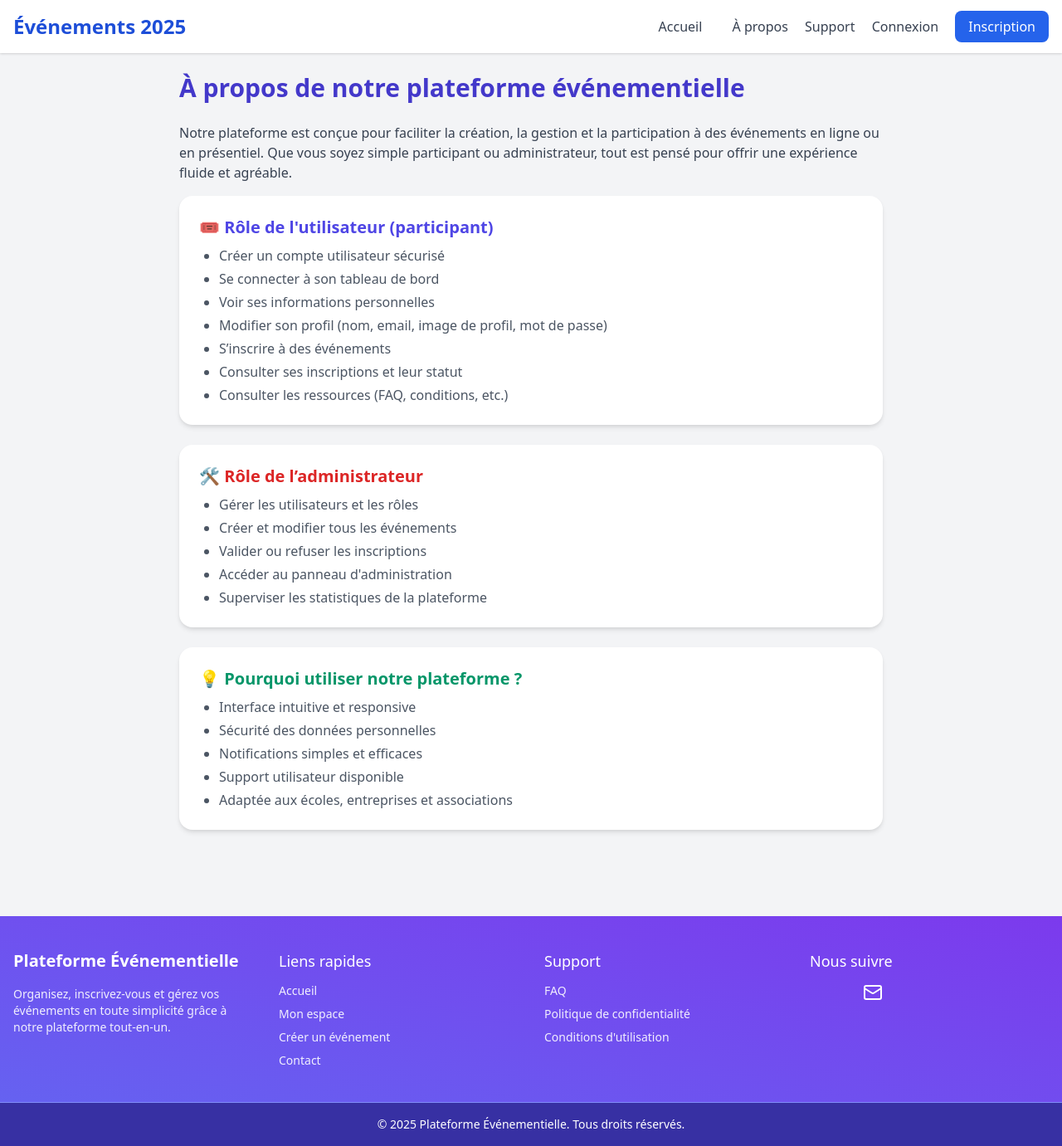
After one commit to charnelledev/plateforme_evenementielle_2025, a PHP site: page /evenement_2025/about.php in a window 1280 px wide. The commit adds this page. Shown: the whole page at 83% size. Run offline with PHP 8.4, Linux system fonts and the light colour scheme; style sheets or scripts are compiled from the project's sources.

Commit message:
plateforme_evenementielle

```diff
--- /dev/null
+++ b/about.php
@@ -0,0 +1,47 @@
+<?php include './includes/header.php'; ?>
+
+<div class="max-w-4xl mx-auto p-6">
+    <h1 class="text-3xl font-bold text-indigo-700 mb-6">À propos de notre plateforme événementielle</h1>
+
+    <p class="text-gray-700 mb-4">
+        Notre plateforme est conçue pour faciliter la création, la gestion et la participation à des événements en ligne ou en présentiel.
+        Que vous soyez simple participant ou administrateur, tout est pensé pour offrir une expérience fluide et agréable.
+    </p>
+
+    <div class="bg-white rounded-2xl shadow-md p-6 mb-6">
+        <h2 class="text-xl font-semibold text-indigo-600 mb-2">🎟 Rôle de l'utilisateur (participant)</h2>
+        <ul class="list-disc ml-6 text-gray-600 space-y-1">
+            <li>Créer un compte utilisateur sécurisé</li>
+            <li>Se connecter à son tableau de bord</li>
+            <li>Voir ses informations personnelles</li>
+            <li>Modifier son profil (nom, email, image de profil, mot de passe)</li>
+            <li>S’inscrire à des événements</li>
+            <li>Consulter ses inscriptions et leur statut</li>
+            <li>Consulter les ressources (FAQ, conditions, etc.)</li>
+        </ul>
+    </div>
+
+    <div class="bg-white rounded-2xl shadow-md p-6 mb-6">
+        <h2 class="text-xl font-semibold text-red-600 mb-2">🛠 Rôle de l’administrateur</h2>
+        <ul class="list-disc ml-6 text-gray-600 space-y-1">
+            <li>Gérer les utilisateurs et les rôles</li>
+            <li>Créer et modifier tous les événements</li>
+            <li>Valider ou refuser les inscriptions</li>
+            <li>Accéder au panneau d'administration</li>
+            <li>Superviser les statistiques de la plateforme</li>
+        </ul>
+    </div>
+
+    <div class="bg-white rounded-2xl shadow-md p-6">
+        <h2 class="text-xl font-semibold text-green-600 mb-2">💡 Pourquoi utiliser notre plateforme ?</h2>
+        <ul class="list-disc ml-6 text-gray-600 space-y-1">
+            <li>Interface intuitive et responsive</li>
+            <li>Sécurité des données personnelles</li>
+            <li>Notifications simples et efficaces</li>
+            <li>Support utilisateur disponible</li>
+            <li>Adaptée aux écoles, entreprises et associations</li>
+        </ul>
+    </div>
+</div>
+
+<?php include './includes/footer.php'; ?>
--- a/includes/header.php
+++ b/includes/header.php
@@ -22,8 +22,8 @@ $isAdmin = isset($_SESSION['role']) && $_SESSION['role'] === 'admin';
             <a href="/evenement_2025/index.php" class="text-2xl font-bold text-blue-700">Événements 2025</a>
             <nav class="space-x-4">
                 <a href="index.php" class="text-gray-700 hover:text-blue-600 font-medium">Accueil</a>
+                <a href="about.php" class="text-gray-700 hover:text-blue-600 font-medium">À propos</a>
                 <a href="support.php" class="text-gray-700  hover:text-blue-600 font-medium transition">Support</a>
-
                 <?php if ($isLoggedIn): ?>
                     <a href="dashboard.php" class="text-gray-700 hover:text-blue-600 font-medium">Tableau de bord</a>
                     <?php if ($isAdmin): ?>
--- a/register.php
+++ b/register.php
@@ -36,7 +36,7 @@ if ($_SERVER["REQUEST_METHOD"] === "POST") {
         }
 
         // Insérer les données dans la base de données
-        $stmt = $pdo->prepare("INSERT INTO users (nom, email, mot_de_passe, role, image_profil) VALUES (?, ?, ?, ?, ?)");
+        $stmt = $pdo->prepare("INSERT INTO users (nom, email, password, role, image_profil) VALUES (?, ?, ?, ?, ?)");
         if ($stmt->execute([$nom, $email, $password, $role, $imageName])) {
             // Rediriger vers la page de connexion après inscription
             header("Location: login.php");
```
Also changed, not shown: admin_panel.php (+9 -4 lines), assets/js/script.js (+9 -0 lines), dashboard.php (+9 -2 lines), events.php (+50 -3 lines), inscription.php (added, +36 -0 lines), models/event.php (+8 -5 lines), models/inscription.php (+67 -9 lines), uploads/istockphoto-1591572504-1024x1024.jpg (added).
